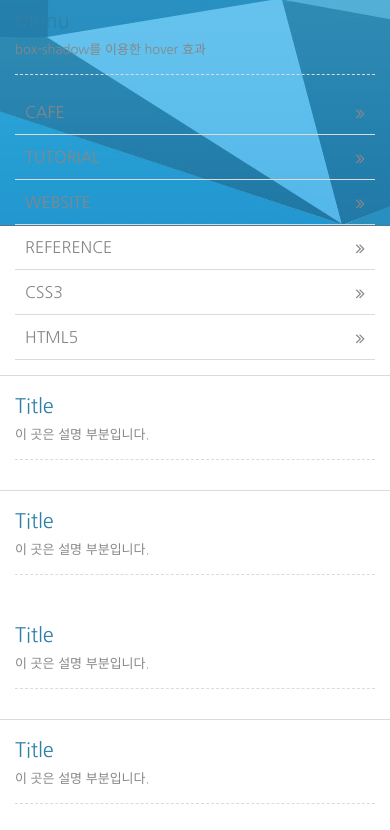
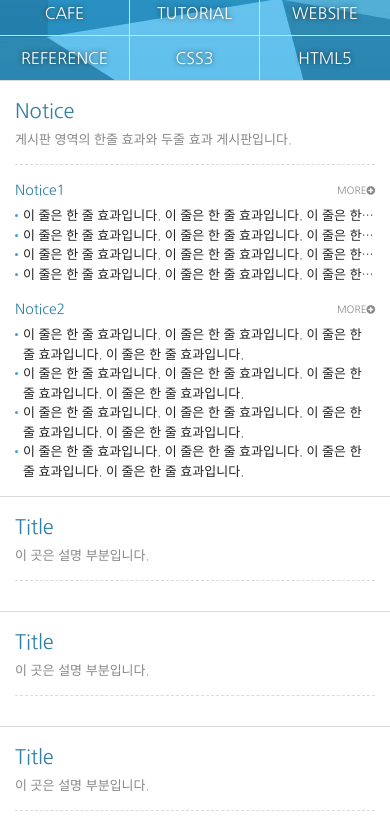
Before and after one commit to dlgmltjr0925/reponsive-web-tutorial, a website: page public/index.html in a window 390 px wide. Shown: the part 101-931 px from the top of the page. Drawn offline with Linux system fonts and the light colour scheme; a web font is replaced by a local one.

Commit message:
게시판(한줄효과, 두줄효과)

```diff
--- a/public/css/reset.css
+++ b/public/css/reset.css
@@ -103,3 +103,32 @@ h6 {
   line-height: 0;
   text-indent: -9999px;
 } /* 대체 텍스트가 아닌 접근성을 위한 숨김 텍스트를 제공할 때 */
+
+/* margin, padding */
+.mt10 {
+  margin-top: 10px !important;
+}
+.mt15 {
+  margin-top: 15px !important;
+}
+.mt20 {
+  margin-top: 20px !important;
+}
+.mt25 {
+  margin-top: 25px !important;
+}
+.mt30 {
+  margin-top: 30px !important;
+}
+.mt35 {
+  margin-top: 35px !important;
+}
+.mt40 {
+  margin-top: 40px !important;
+}
+.mt45 {
+  margin-top: 45px !important;
+}
+.mt50 {
+  margin-top: 50px !important;
+}
--- a/public/css/style.css
+++ b/public/css/style.css
@@ -304,6 +304,80 @@ body {
   background: rgba(36, 130, 174, 0.9);
 }
 
+/* 게시판1 */
+.notice1 {
+  position: relative;
+}
+.notice1 h5 {
+  font-size: 14px;
+  color: #2f7fa6;
+  padding-bottom: 5px;
+}
+.notice1 li {
+  position: relative;
+  overflow: hidden;
+  text-overflow: ellipsis;
+  white-space: nowrap;
+  padding-left: 8px;
+}
+.notice1 li::before {
+  content: '';
+  width: 3px;
+  height: 3px;
+  border-radius: 50%;
+  background: #449ce2;
+  position: absolute;
+  left: 0;
+  top: 8px;
+}
+.notice1 .more {
+  position: absolute;
+  right: 0;
+  top: 3px;
+  color: #878787;
+  text-transform: uppercase;
+  font-size: 10px;
+}
+
+/* 게시판2 */
+.notice2 {
+  position: relative;
+}
+.notice2 h5 {
+  font-size: 14px;
+  color: #2f7fa6;
+  padding-bottom: 5px;
+}
+.notice2 li {
+  position: relative;
+  overflow: hidden;
+  text-overflow: ellipsis;
+  display: -webkit-box;
+  -webkit-box-orient: vertical;
+  -webkit-line-clamp: 2;
+  padding-left: 8px;
+  padding-bottom: 5px;
+  max-height: 34px;
+}
+.notice2 li::before {
+  content: '';
+  width: 3px;
+  height: 3px;
+  border-radius: 50%;
+  background: #449ce2;
+  position: absolute;
+  left: 0;
+  top: 8px;
+}
+.notice2 .more {
+  position: absolute;
+  right: 0;
+  top: 3px;
+  color: #878787;
+  text-transform: uppercase;
+  font-size: 10px;
+}
+
 /* mediaquery */
 /* 화면너비 0 ~ 1220px */
 @media (max-width: 1220px) {
@@ -382,6 +456,46 @@ body {
   .nav > div:last-child li {
     width: 50%;
   }
+  .column.col1 .col_tit {
+    display: none;
+  }
+  .column.col1 .col_desc {
+    display: none;
+  }
+  .column.col1 .menu li i {
+    display: none;
+  }
+  .column.col1 {
+    padding: 0;
+    border-bottom: 0;
+  }
+  .column.col1 .menu ul {
+    overflow: hidden;
+  }
+  .column.col1 .menu li {
+    float: left;
+    width: 33.3333%;
+    text-align: center;
+    border-right: 1px solid #dbdbdb;
+    box-sizing: border-box;
+  }
+  .column.col1 .menu li:nth-child(3n) {
+    border-right: 0;
+  }
+  .column.col1 .menu li a {
+    color: #fff;
+    text-shadow: 0 0 5px rgba(0, 0, 0, 0.7);
+  }
+  .column.col1 .menu li a:hover {
+    box-shadow: none;
+    background: rgba(36, 130, 174, 0.3);
+  }
+  .column.col2 {
+    background: #fff;
+  }
+  .column.col4 {
+    border-top: 1px solid #dbdbdb;
+  }
 }
 /* 화면너비 0 ~ 480px */
 @media (max-width: 480px) {
--- a/public/index.html
+++ b/public/index.html
@@ -189,11 +189,33 @@
                     <!-- //col1 -->
                     <!-- col2 -->
                     <article class="column col2">
-                        <h4 class="col_tit">Title</h4>
-                        <p class="col_desc">이 곳은 설명 부분입니다.</p>
-                        <!--  -->
+                        <h4 class="col_tit">Notice</h4>
+                        <p class="col_desc">게시판 영역의 한줄 효과와 두줄 효과 게시판입니다.</p>
+                        <!-- 게시판1 -->
+                        <div class="notice1">
+                            <h5>Notice1</h5>
+                            <ul>
+                                <li><a href="#">이 줄은 한 줄 효과입니다. 이 줄은 한 줄 효과입니다. 이 줄은 한 줄 효과입니다. 이 줄은 한 줄 효과입니다. </a></li>
+                                <li><a href="#">이 줄은 한 줄 효과입니다. 이 줄은 한 줄 효과입니다. 이 줄은 한 줄 효과입니다. 이 줄은 한 줄 효과입니다. </a></li>
+                                <li><a href="#">이 줄은 한 줄 효과입니다. 이 줄은 한 줄 효과입니다. 이 줄은 한 줄 효과입니다. 이 줄은 한 줄 효과입니다. </a></li>
+                                <li><a href="#">이 줄은 한 줄 효과입니다. 이 줄은 한 줄 효과입니다. 이 줄은 한 줄 효과입니다. 이 줄은 한 줄 효과입니다. </a></li>
+                            </ul>
+                            <a href="#" class="more" title="더 보기">More<i class="fa fa-plus-circle" aria-hidden="true"></i></a>
+                        </div>
+                        <!-- //게시판1 -->
+                        <!-- 게시판2 -->
+                        <div class="notice2 mt15">
+                            <h5>Notice2</h5>
+                            <ul>
+                                <li><a href="#">이 줄은 한 줄 효과입니다. 이 줄은 한 줄 효과입니다. 이 줄은 한 줄 효과입니다. 이 줄은 한 줄 효과입니다. </a></li>
+                                <li><a href="#">이 줄은 한 줄 효과입니다. 이 줄은 한 줄 효과입니다. 이 줄은 한 줄 효과입니다. 이 줄은 한 줄 효과입니다. </a></li>
+                                <li><a href="#">이 줄은 한 줄 효과입니다. 이 줄은 한 줄 효과입니다. 이 줄은 한 줄 효과입니다. 이 줄은 한 줄 효과입니다. </a></li>
+                                <li><a href="#">이 줄은 한 줄 효과입니다. 이 줄은 한 줄 효과입니다. 이 줄은 한 줄 효과입니다. 이 줄은 한 줄 효과입니다. </a></li>
+                            </ul>
+                            <a href="#" class="more" title="더 보기">More<i class="fa fa-plus-circle" aria-hidden="true"></i></a>
 
-                        <!-- // -->
+                        </div>
+                        <!-- //게시판2 -->
                     </article>
                     <!-- //col2 -->
                     <!-- col3 -->
```
